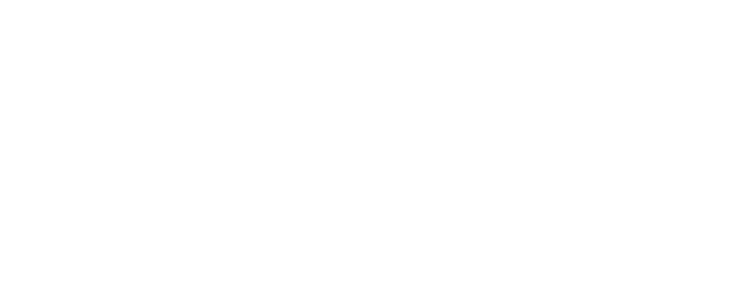
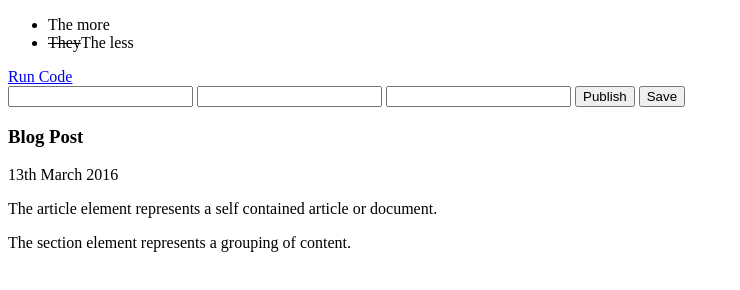
Before and after one commit to saidmtanzania/sentence-corr, a plain HTML site: page index.html in a window 1280 px wide. Shown: the whole page, without its empty margins (0-740 px from the left). Drawn offline with Linux system fonts and the light colour scheme.

Commit message:
first commit

```diff
--- a/css/main.css
+++ b/css/main.css
@@ -0,0 +1,3 @@
+li{
+    list-style-type: none;
+}
--- a/index.html
+++ b/index.html
@@ -4,10 +4,38 @@
     <meta charset="UTF-8">
     <meta http-equiv="X-UA-Compatible" content="IE=edge">
     <meta name="viewport" content="width=device-width, initial-scale=1.0">
-    <link rel="stylesheet" href="/css/main.css">
+    <!-- <link type="text/css" rel="stylesheet" href="/css/main.css"> -->
     <title>starter</title>
 </head>
 <body>
-
+    <div class="ListItem">
+        <ul>
+            <li>The more</li>
+            <li><del>They</del>The less</li>
+        </ul>
+        <a href="#!" onclick="myFunction(); return false;">Run Code</a>
+        <div class="content">
+            <form>
+                <input type="text" name="name" required>
+                <input type="email" name="email" required>
+                <input pattern="\d*" name="number" required>
+                <input type="submit" value="Publish"> <!-- form will be validated -->
+                <input type="submit" value="Save" formnovalidate> <!-- form will NOT be validated -->
+                </form>
+        </div>
+        <div class="footer">
+            <section>
+                <!-- Each individual blog post is an <article> -->
+                <article>
+                <header>
+                <h1>Blog Post</h1>
+                <time datetime="2016-03-13">13th March 2016</time>
+                </header>
+                <p>The article element represents a self contained article or document.</p>
+                <p>The section element represents a grouping of content.</p>
+                <section>
+        </div>
+    </div>
+<script src="/js/main.js"></script>
 </body>
 </html>
```
Also changed, not shown: js/main.js (added).
